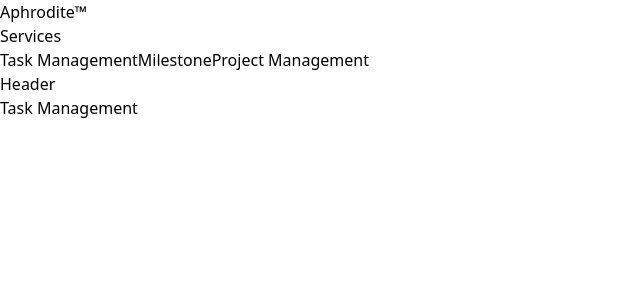
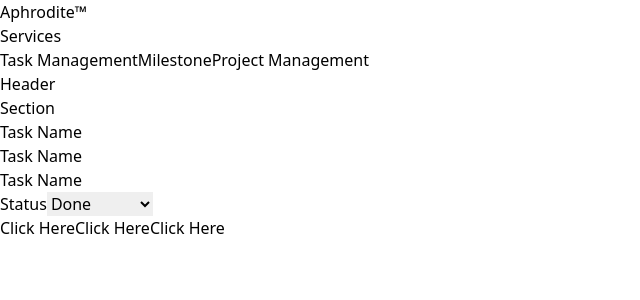
Before and after one commit to holifield4/task-management, a React (Vite) app: page / in a window 1280 px wide. Shown: the top 300 px of the page, without its empty margins (0-640 px from the left). Built offline with nearby package versions, Linux system fonts and the light colour scheme.

Commit message:
feat: WIP homepage development

```diff
--- a/src/page/Homepage.tsx
+++ b/src/page/Homepage.tsx
@@ -1,8 +1,27 @@
+import Button from "../component/button/Button";
+import Section from "../component/section/Section";
+import Select from "../component/select/Select";
+import TextField from "../component/textfield/TextField";
+import { IDropdown } from "../interface/common";
+
 export default function Homepage() {
+  const options: IDropdown[] = [
+    { name: "Done", value: "Done" },
+    { name: "In Progress", value: "In Progress" },
+    { name: "Pending", value: "Pending" },
+  ];
   return (
     <>
       <div className="h-[calc(100vh-48px)] p-2 overflow-auto bg-slate-200">
-        <h1>Task Management</h1>
+        <Section title="Section">
+          <TextField label="Task Name" />
+          <TextField label="Task Name" />
+          <TextField label="Task Name" />
+          <Select label="Status" options={options} />
+          <Button label="Click Here" />
+          <Button label="Click Here" color="neutral" />
+          <Button label="Click Here" color="danger" />
+        </Section>
       </div>
     </>
   );
```
